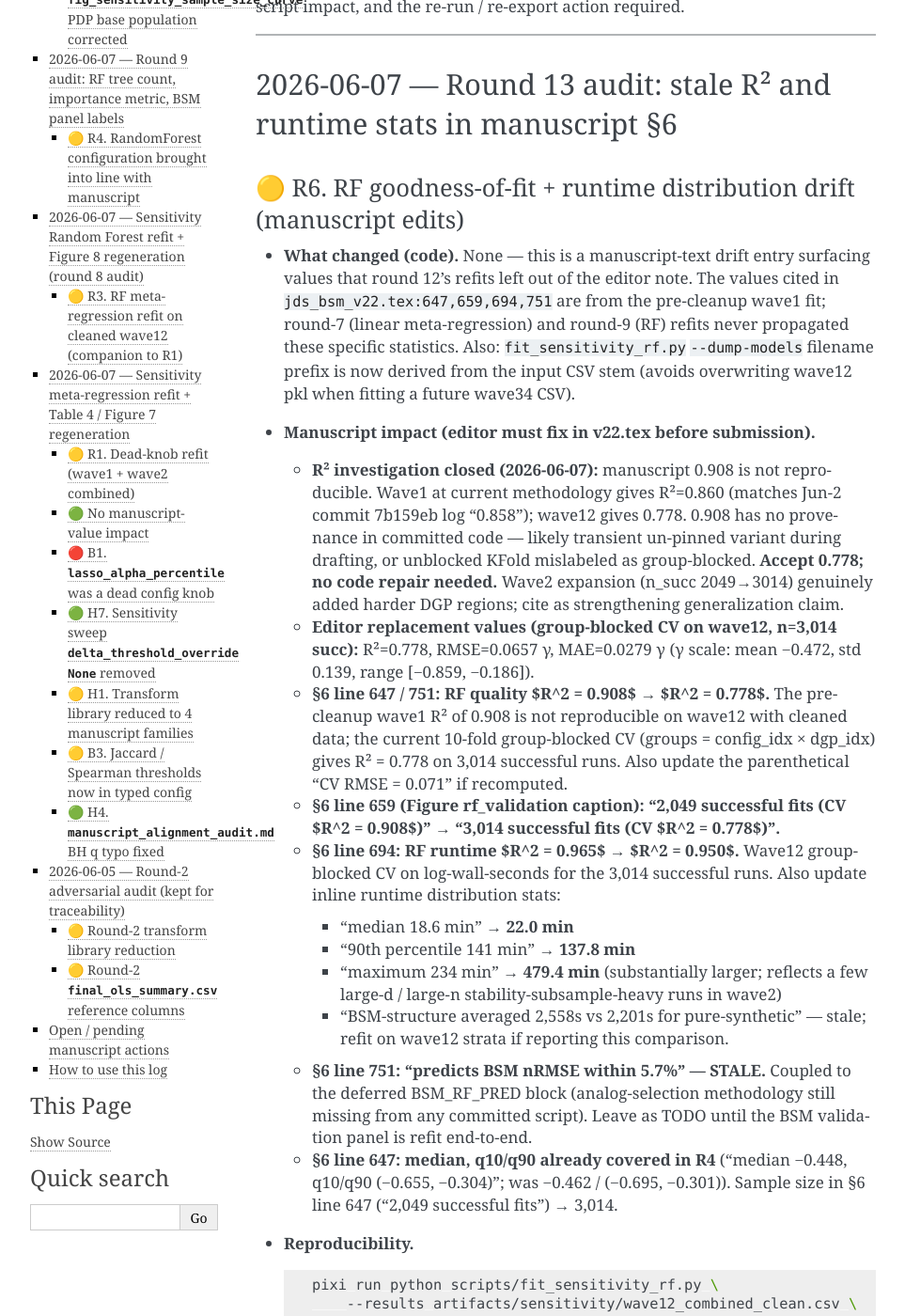
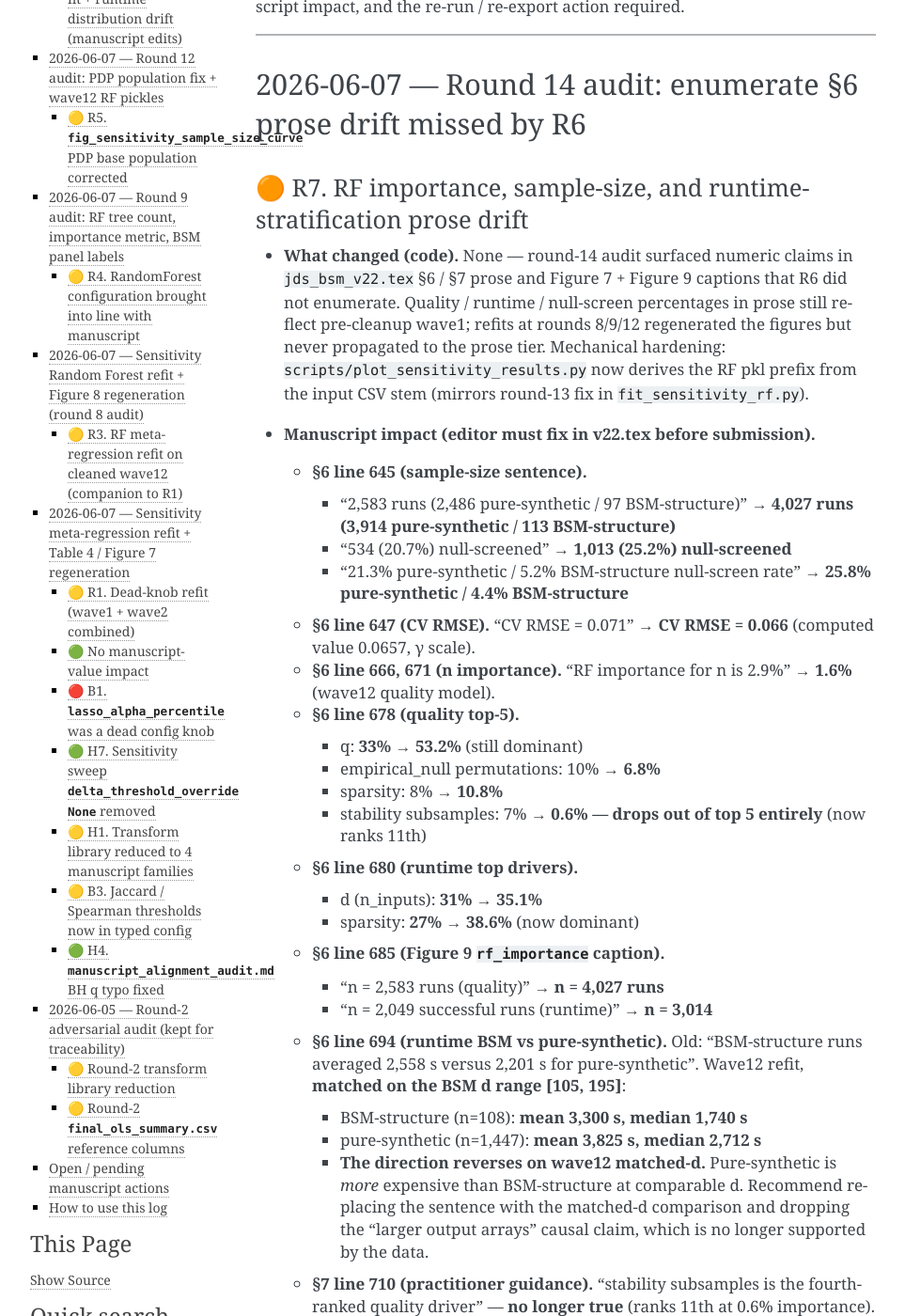
Before and after one commit to NatLabRockies/rfm-pipeline, a Sphinx documentation site: the page built from docs/manuscripts/manuscript_impact_log.md, in a window 1280 px wide and 1400 px high, scrolled down 358 px. Shown: the whole window at 94% size, without its empty margins (148-1111 px from the left). Built offline with Sphinx 7.4.7, drawn with Linux system fonts in a browser that asks for light colours; some of the changed text lies outside the part shown.

Commit message:
round 14: input-derived RF pkl prefix in plot_sensitivity_results; impact-log R7 enumerates §6 prose drift (importances, n, runtime stratification)

````diff
--- a/docs/manuscripts/manuscript_impact_log.md
+++ b/docs/manuscripts/manuscript_impact_log.md
@@ -13,6 +13,76 @@ artifacts. Update this file every time a change lands that:
 Entries are newest-first. Each entry records: date, scope, what
 changed, manuscript impact, and the re-run / re-export action
 required.
+
+______________________________________________________________________
+
+## 2026-06-07 — Round 14 audit: enumerate §6 prose drift missed by R6
+
+### 🟠 R7. RF importance, sample-size, and runtime-stratification prose drift
+
+- **What changed (code).** None — round-14 audit surfaced numeric claims
+  in `jds_bsm_v22.tex` §6 / §7 prose and Figure 7 + Figure 9 captions
+  that R6 did not enumerate. Quality / runtime / null-screen percentages
+  in prose still reflect pre-cleanup wave1; refits at rounds 8/9/12
+  regenerated the figures but never propagated to the prose tier.
+  Mechanical hardening: `scripts/plot_sensitivity_results.py` now derives
+  the RF pkl prefix from the input CSV stem (mirrors round-13 fix in
+  `fit_sensitivity_rf.py`).
+- **Manuscript impact (editor must fix in v22.tex before submission).**
+  - **§6 line 645 (sample-size sentence).**
+    - "2,583 runs (2,486 pure-synthetic / 97 BSM-structure)" → **4,027
+      runs (3,914 pure-synthetic / 113 BSM-structure)**
+    - "534 (20.7%) null-screened" → **1,013 (25.2%) null-screened**
+    - "21.3% pure-synthetic / 5.2% BSM-structure null-screen rate" →
+      **25.8% pure-synthetic / 4.4% BSM-structure**
+  - **§6 line 647 (CV RMSE).** "CV RMSE = 0.071" → **CV RMSE = 0.066**
+    (computed value 0.0657, γ scale).
+  - **§6 line 666, 671 (n importance).** "RF importance for n is 2.9%"
+    → **1.6%** (wave12 quality model).
+  - **§6 line 678 (quality top-5).**
+    - q: **33% → 53.2%** (still dominant)
+    - empirical_null permutations: 10% → **6.8%**
+    - sparsity: 8% → **10.8%**
+    - stability subsamples: 7% → **0.6% — drops out of top 5
+      entirely** (now ranks 11th)
+  - **§6 line 680 (runtime top drivers).**
+    - d (n_inputs): **31% → 35.1%**
+    - sparsity: **27% → 38.6%** (now dominant)
+  - **§6 line 685 (Figure 9 `rf_importance` caption).**
+    - "n = 2,583 runs (quality)" → **n = 4,027 runs**
+    - "n = 2,049 successful runs (runtime)" → **n = 3,014**
+  - **§6 line 694 (runtime BSM vs pure-synthetic).** Old: "BSM-structure
+    runs averaged 2,558 s versus 2,201 s for pure-synthetic". Wave12
+    refit, **matched on the BSM d range [105, 195]**:
+    - BSM-structure (n=108): **mean 3,300 s, median 1,740 s**
+    - pure-synthetic (n=1,447): **mean 3,825 s, median 2,712 s**
+    - **The direction reverses on wave12 matched-d.** Pure-synthetic is
+      *more* expensive than BSM-structure at comparable d. Recommend
+      replacing the sentence with the matched-d comparison and dropping
+      the "larger output arrays" causal claim, which is no longer
+      supported by the data.
+  - **§7 line 710 (practitioner guidance).** "stability subsamples is
+    the fourth-ranked quality driver" — **no longer true** (ranks 11th
+    at 0.6% importance). Either drop the sentence or rewrite around
+    q / null-permutation-budget / sparsity as the top three.
+  - **§7 / §8 line 740, 751.** Any inline restatement of the §6
+    importance percentages inherits the same drift; sweep the file for
+    "33%", "27%", "31%", "7%" attached to the quality / runtime RF.
+- **Reproducibility.**
+  ```bash
+  pixi run python scripts/fit_sensitivity_rf.py \
+      --results artifacts/sensitivity/wave12_combined_clean.csv \
+      --dump-models artifacts/sensitivity/
+  pixi run python scripts/plot_sensitivity_results.py \
+      --results artifacts/sensitivity/wave12_combined_clean.csv \
+      --output-dir artifacts/sensitivity/figures/
+  # Importance percentages: read rf_importance.svg + stdout
+  # null-screen rates: wave12_combined_clean.csv null_screened groupby dgp_family
+  # BSM vs pure-synthetic runtime: matched-d filter on n_inputs ∈ [105, 195]
+  ```
+- **Files touched.**
+  - `scripts/plot_sensitivity_results.py` (input-derived pkl prefix; 4
+    LoC, mirrors round-13 `fit_sensitivity_rf.py` hardening).
 
 ______________________________________________________________________
 
````
Also changed, not shown: 1 other file.
